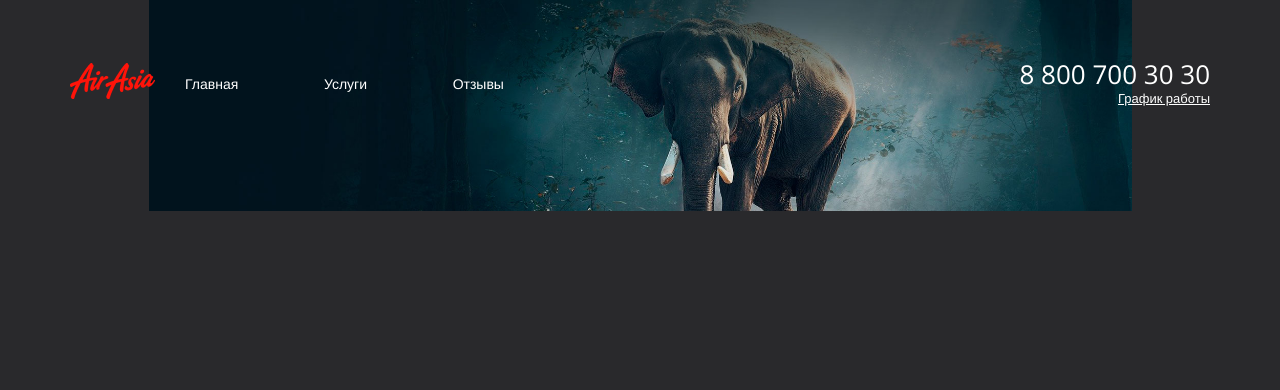
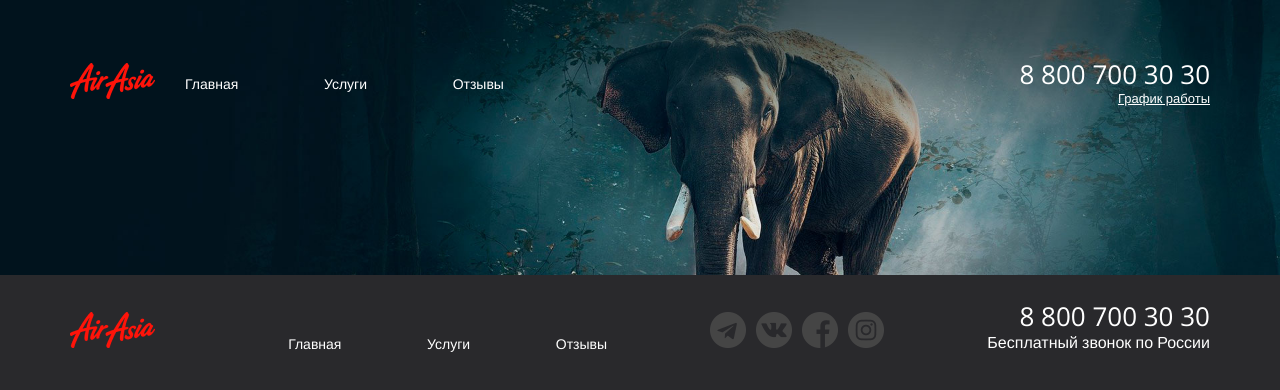
Before and after one commit to GeraMax-b2b/services, a plain HTML site: page service.html in a window 1280 px wide. Drawn offline with nearby package versions, Linux system fonts and the light colour scheme.

Commit message:
05/04/21

```diff
--- a/main.css
+++ b/main.css
@@ -139,3 +139,39 @@ text-decoration: underline;
   font-size: 14px;
   margin-bottom: 44px;
 }
+
+
+
+
+
+
+
+.footer {
+
+  height: 150px;
+  position: relative;
+  display: flex;
+  align-items: flex-end;
+  justify-content: space-between;
+}
+
+.socials {
+  display: inline flex;
+}
+
+.socials__item {
+  display: inline-block;
+  vertical-align: middle;
+  margin-right: 10px;
+}
+.socials__item:last-child{
+  margin-right: 0;
+}
+.socials__icon {
+  display: block;
+  text-decoration: none;
+  width: 36px;
+  height: 36px;
+  border-radius: 50%;
+
+}
--- a/service.html
+++ b/service.html
@@ -49,6 +49,60 @@
         </header>
       </div>
     </section>
+
+    <footer class="footer-container">
+      <div class="container">
+        <div class="footer">
+
+          <a href="/" class="logo">
+            <img src="./img/logo.png" alt="logo air-asia" class="logo__img">
+          </a>
+
+          <nav class="menu">
+            <ul class="menu__list">
+              <li class="menu__item">
+                <a href="#" class="menu__link">Главная</a>
+              </li>
+              <li class="menu__item menu__item--active">
+                <a href="#" class="menu__link">Услуги</a>
+              </li>
+              <li class="menu__item">
+                <a href="#" class="menu__link">Отзывы</a>
+              </li>
+            </ul>
+          </nav>
+
+            <ul class="socials">
+              <li class="socials__item">
+                <a href="/" class="logo">
+                  <img src="./img/telegram.png" alt="" class="logo__tg">
+                </a>
+              </li>
+              <li class="socials__item">
+                <a href="/" class="logo">
+                  <img src="./img/vk.png" alt="" class="logo__vk">
+                </a>
+              </li>
+              <li class="socials__item">
+                <a href="/" class="logo">
+                  <img src="./img/f.png" alt="" class="logo__fb">
+                </a>
+              </li>
+              <li class="socials__item">
+                <a href="/" class="logo">
+                  <img src="./img/in.png" alt="" class="logo__intg">
+                </a>
+              </li>
+            </ul>
+
+
+            <address class="contacts">
+              <a href="tel:+78007003030" class="contacts__phone">8 800 700 30 30</a>
+              <div class="contacts__freecall">Бесплатный звонок по России</div>
+            </address>
+        </div>
+      </div>
+    </footer>
   </div>
 </body>
 </html>
```
Also changed, not shown: img/f.png (added), img/in.png (added), img/telegram.png (added), img/vk.png (added).
